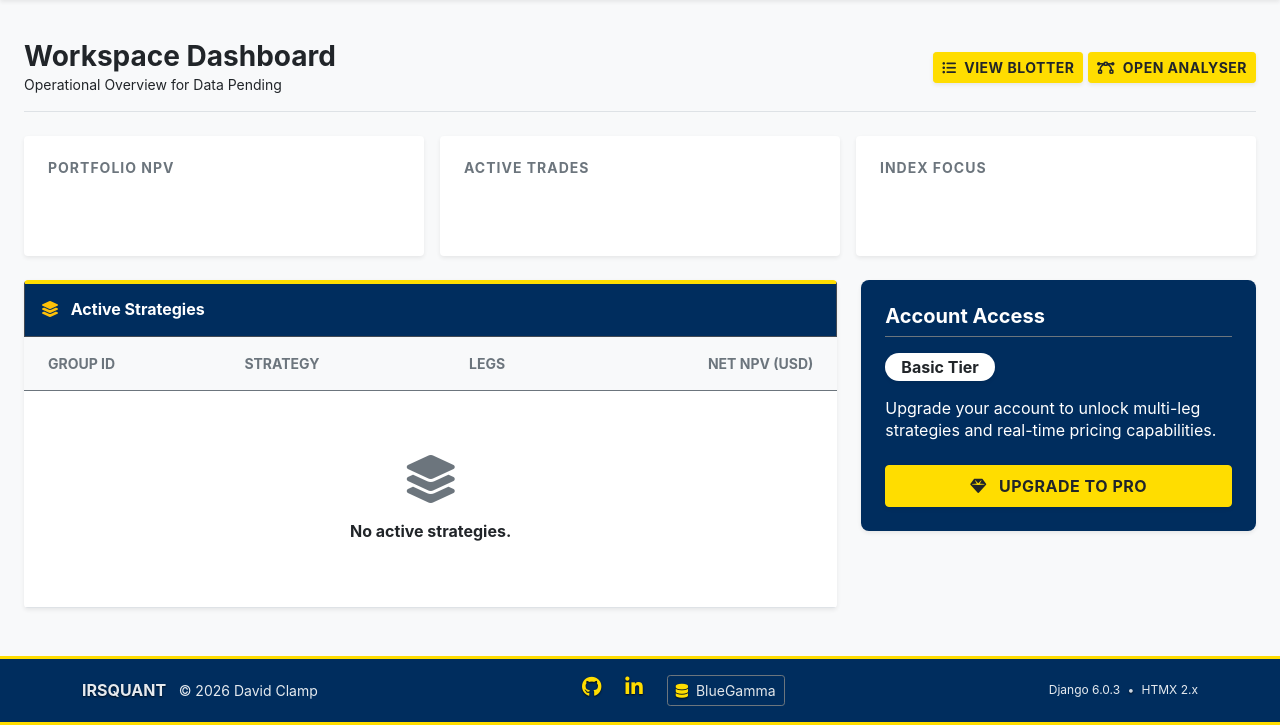
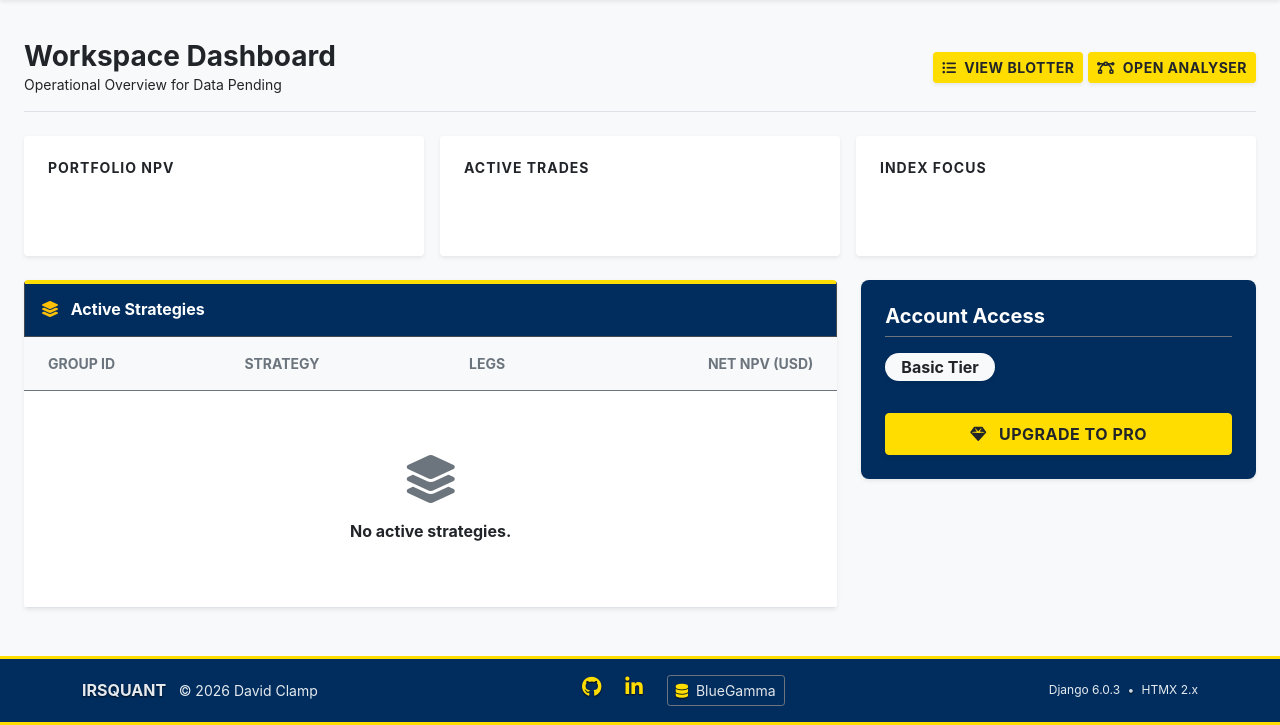
Before and after one commit to DavidClamp/project-swaps, a Django app: page / in a window 1280 px wide. Shown: the part 78-803 px from the top of the page. Run offline with Django 4.2, Linux system fonts and the light colour scheme; a user stored in the database is signed in; data that the repository does not hold is empty.

Commit message:
Final dashboard clean up

```diff
--- a/workspace/templates/workspace/dashboard.html
+++ b/workspace/templates/workspace/dashboard.html
@@ -26,16 +26,15 @@
     </div>
   </div>
 
-  <!-- 2. KPI Row -->
-
+  <!-- 2. KPI Row (Darker Text) -->
   <div class="row g-3 mb-4">
     {% for label, icon, value, color_class in kpi_data %}
     <div class="col-md-4">
       <div class="card shadow-sm border-0 h-100 p-4 card-kpi-ua">
         <div class="d-flex flex-column justify-content-center h-100">
 
-          <!-- LABEL -->
-          <h2 class="text-secondary text-uppercase fw-bold mb-2 small" style="letter-spacing: 1px;">
+          <!-- LABEL: Changed text-secondary to text-dark -->
+          <h2 class="text-dark text-uppercase fw-bold mb-2 small" style="letter-spacing: 1px;">
             {{ label }}
           </h2>
 
@@ -79,14 +78,16 @@
             <tbody>
               {% for gid, data in strategies.items %}
               <tr class="border-bottom border-light">
+                <!-- GROUP ID: Darker Badge -->
                 <td class="ps-4">
-                  <span class="badge bg-light text-dark border fw-bold font-monospace">
+                  <span class="badge bg-dark text-white border border-dark fw-bold font-monospace">
                     {{ gid }}
                   </span>
                 </td>
                 <td class="fw-bold text-dark">{{ data.strategy }}</td>
+                <!-- LEGS: Darker Badge -->
                 <td class="text-center">
-                    <span class="badge bg-secondary bg-opacity-10 text-dark border border-secondary-subtle">
+                    <span class="badge bg-secondary text-white border border-secondary-subtle">
                         {{ data.count }}
                     </span>
                 </td>
@@ -110,9 +111,8 @@
       </div>
     </div>
 
-    <!-- 4. Subscription Card (RESTYLED: Compact & Clear) -->
+    <!-- 4. Subscription Card (Cleaned) -->
     <div class="col-lg-4">
-      <!-- Removed h-100 so it fits content naturally -->
       <div class="card shadow-sm border-0 card-access-dark p-4">
 
         <div class="d-flex justify-content-between align-items-center mb-3 border-bottom border-secondary pb-2">
@@ -134,14 +134,11 @@
         </div>
         {% else %}
         <div class="mb-4">
-            <!-- BADGE FIX: White Pill for Max Contrast -->
-            <span class="badge bg-white text-dark fw-bold rounded-pill fs-6 mb-2 px-3 shadow-sm">
+            <!-- REMOVED: Description Text -->
+            <!-- KEPT: High Contrast Badge -->
+            <span class="badge bg-light text-dark fw-bold rounded-pill fs-6 mb-2 px-3 shadow-sm">
                 Basic Tier
             </span>
-            <!-- TEXT FIX: Solid White (No opacity) -->
-            <p class="text-white mt-2 mb-0" style="line-height: 1.4;">
-              Upgrade your account to unlock multi-leg strategies and real-time pricing capabilities.
-            </p>
         </div>
         <a href="{% url 'subscription' %}" class="btn btn-ua-gold w-100 fw-bold text-dark shadow-sm py-2">
           <i class="fa-solid fa-gem me-2"></i> Upgrade to Pro
```
